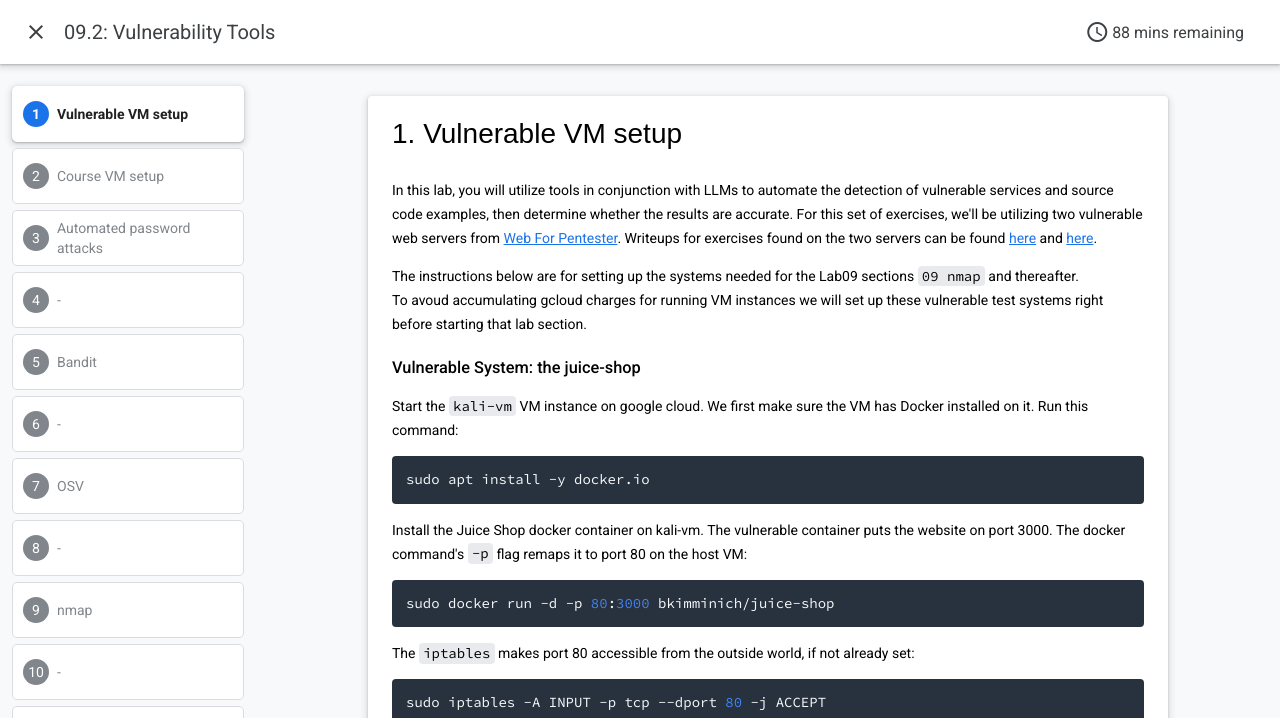
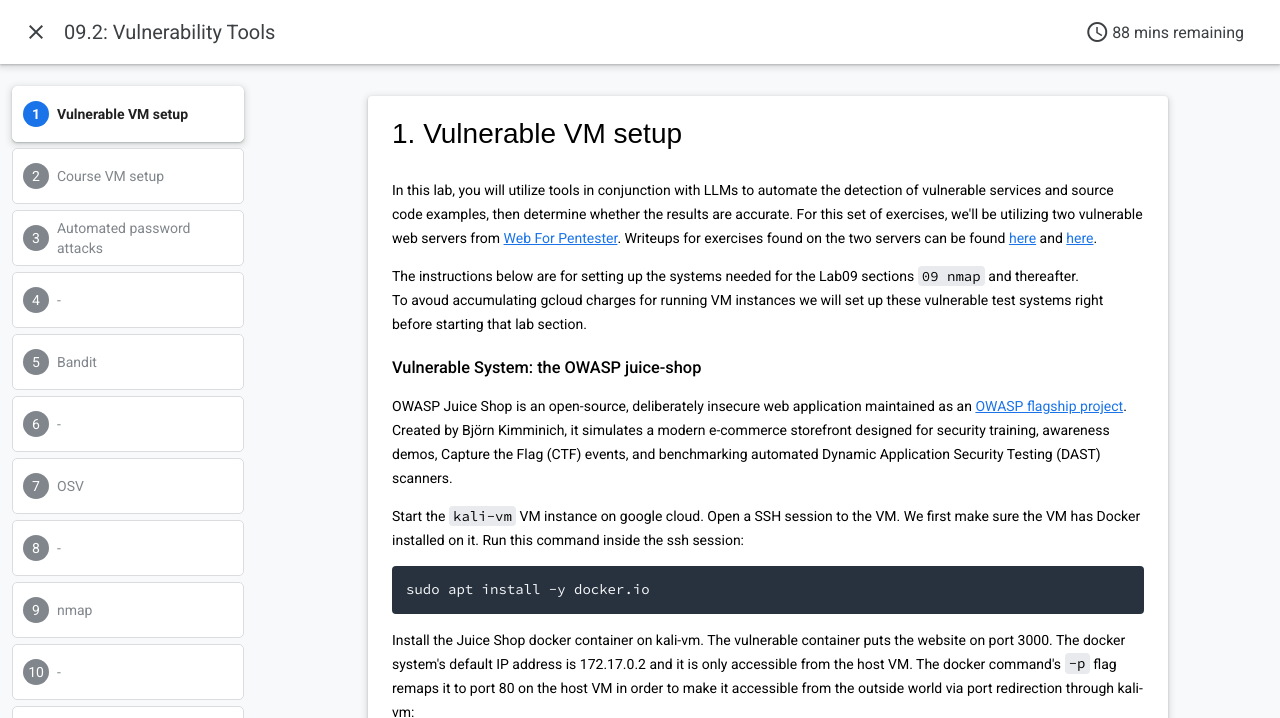
Before and after one commit to icardei/gensec-web, a plain HTML site: page labs/G09.2_VulnerabilityTools/index.html in a window 1280 px wide. Shown: the top 718 px of the page. Drawn offline with Linux system fonts and the light colour scheme.

Commit message:
09_Vulnerabilities_Exploitation tools work

```diff
--- a/labs/G09.2_VulnerabilityTools/index.html
+++ b/labs/G09.2_VulnerabilityTools/index.html
@@ -49,22 +49,32 @@
 <pre><code>curl http://WFP1_Internal
 curl http://WFP2_Internal</code></pre>
 -->
-<h3 is-upgraded>Vulnerable System: the juice-shop</h3>
-<p>Start the <code>kali-vm</code> VM instance on google cloud.
-    We first make sure the VM has Docker installed on it. Run this command:
+<h3 is-upgraded>Vulnerable System: the OWASP juice-shop</h3>
+<p>OWASP Juice Shop is an open-source, deliberately insecure web application maintained as an
+    <a href="https://owasp.org/projects/juice-shop" target="_blank">OWASP flagship project</a>.
+    Created by Björn Kimminich, it simulates a modern e-commerce storefront designed for security training,
+    awareness demos, Capture the Flag (CTF) events, and benchmarking automated Dynamic Application Security Testing (DAST) scanners.
+</p>
+<p>
+    Start the <code>kali-vm</code> VM instance on google cloud.
+    Open a SSH session to the VM.
+    We first make sure the VM has Docker installed on it. Run this command inside the ssh session:
 <pre><code>sudo apt install -y docker.io</code> </pre>
     Install the Juice Shop docker container on kali-vm. The vulnerable container puts the website on port 3000.
-    The docker command&#39;s <code>-p</code> flag remaps it to port 80 on the host VM:
+    The docker system's default IP address is 172.17.0.2 and it is only accessible from the host VM.
+    The docker command&#39;s <code>-p</code> flag remaps it to port 80 on the host VM in order to make
+    it accessible from the outside world via port redirection through kali-vm:
 <pre><code>sudo docker run -d -p 80:3000 bkimminich/juice-shop</code> </pre>
 
-    The <code>iptables</code> makes port 80 accessible from the outside world, if not already set:
+    The <code>iptables</code> makes port 80 on kali-vm accessible from the outside world, if not already set:
 <pre><code>sudo iptables -A INPUT -p tcp --dport 80 -j ACCEPT</code> </pre>
-<pre><code></code>
 
 </p>
 
 <h3 is-upgraded>Struts VM</h3>
-<p>Next, create a Ubuntu instance.</p>
+<p>Next, create a Ubuntu instance.
+   From the gcloud shell or directly from a kali-vm ssh terminal,
+</p>
 <pre><code>gcloud compute instances create struts-vm \
  --machine-type e2-micro --zone us-west1-b \
   --image-project ubuntu-os-cloud --image-family ubuntu-2404-lts-amd64 \
```
